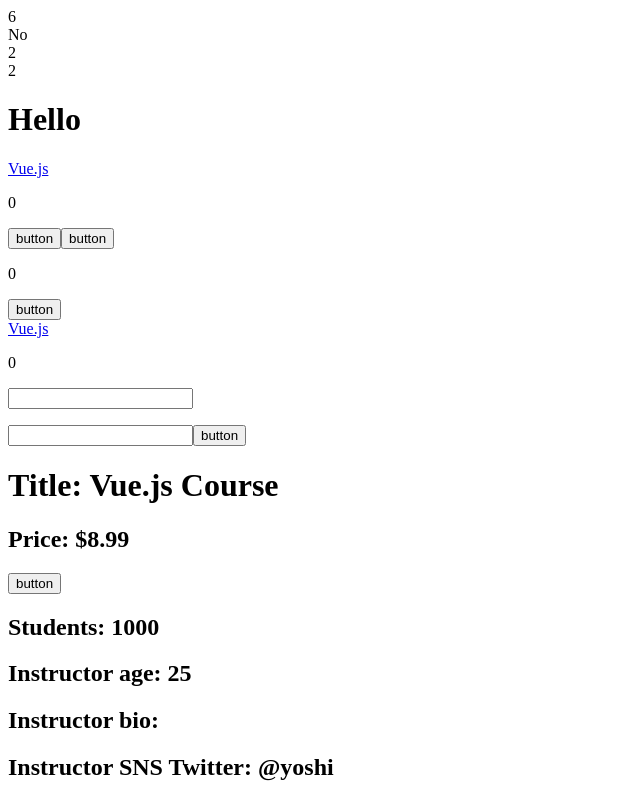
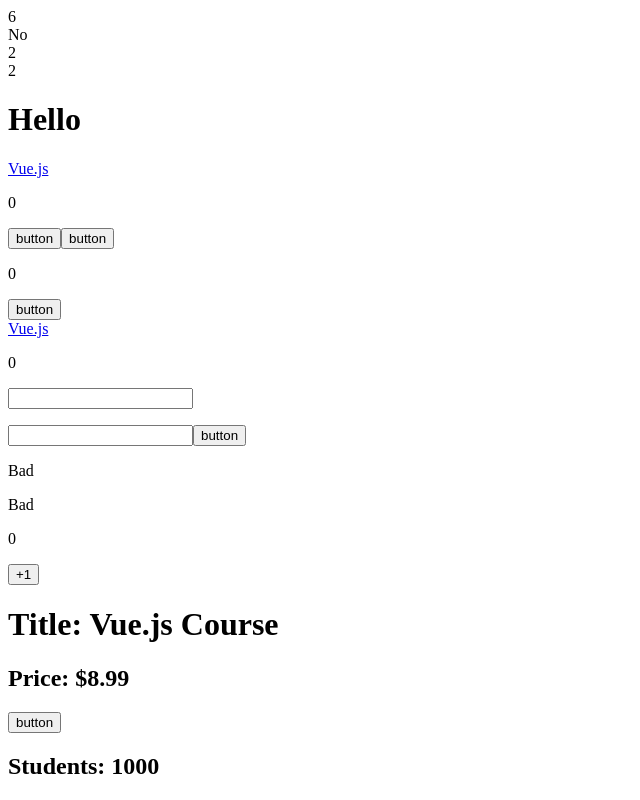
Before and after one commit to reo0306/vue-practise, a Vue app in the folder vue-lesson/: page / in a window 1280 px wide. Shown: the top 800 px of the page, without its empty margins (0-640 px from the left). Built offline with nearby package versions, Linux system fonts and the light colour scheme; the HTML template or start-up script is replaced by a standard one.

Commit message:
add computed

```diff
--- a/vue-lesson/src/App.vue
+++ b/vue-lesson/src/App.vue
@@ -1,5 +1,5 @@
 <script setup lang="ts">
-import { ref, reactive } from 'vue';
+import { ref, reactive, computed } from 'vue';
 
 const title = ref('Vue.js Course');
 let price = ref(9.99); // リアクティビティ（リアクティブ）
@@ -50,6 +50,13 @@ function countUp(event, times) {
 const eventName = 'keyup';
 
 const userInput = ref('');
+
+const score = ref(0);
+const evaluation = computed(() => {
+  console.log('computed');
+  return score.value > 3 ? 'Good' : 'Bad'
+});
+console.log(evaluation.value);
 </script>
 
 <template>
@@ -76,6 +83,11 @@ const userInput = ref('');
   <input v-model="userInput" type="text" />
   <button @click="userInput = 'hi'">button</button>
 
+  <p>{{ score > 3 ? 'Good' : 'Bad' }}</p>
+  <p>{{ evaluation }}</p>
+  <p>{{ score }}</p>
+  <button @click="score++">+1</button>
+
   <h1>Title: {{ title }}</h1>
   <h2>Price: ${{ price - 1 }}</h2>
   <button @click="increment">button</button>
```
